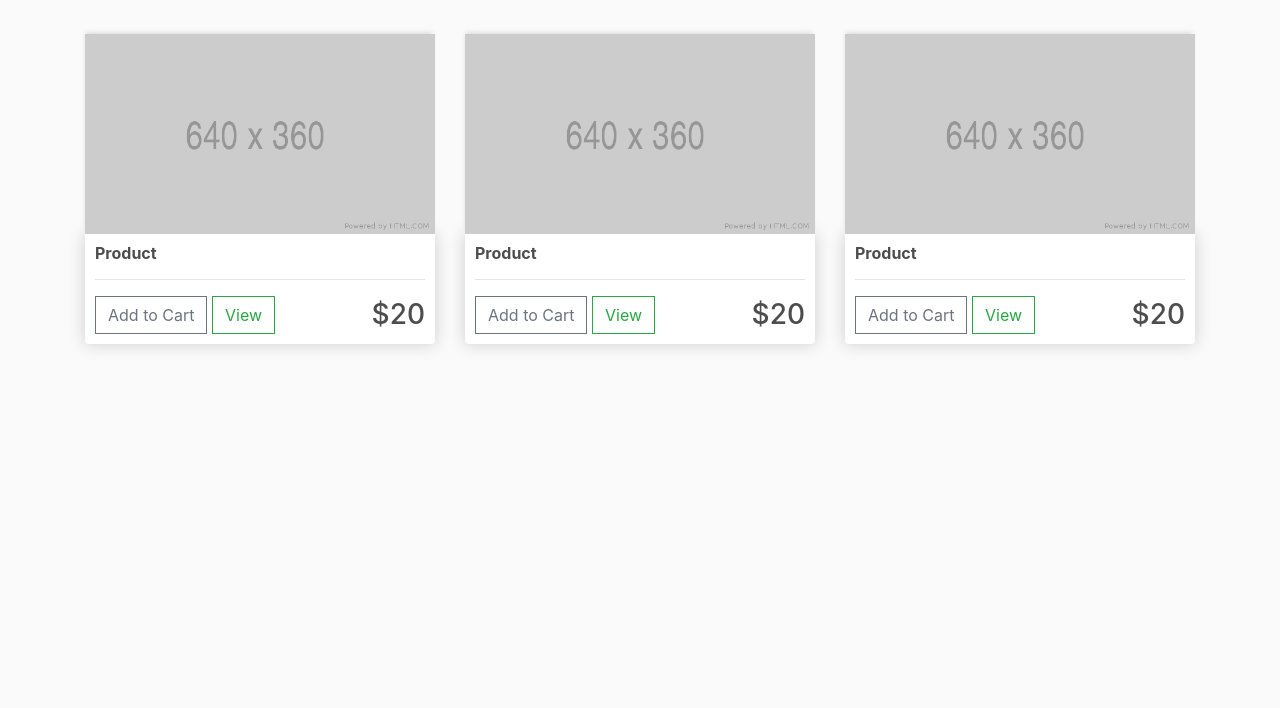
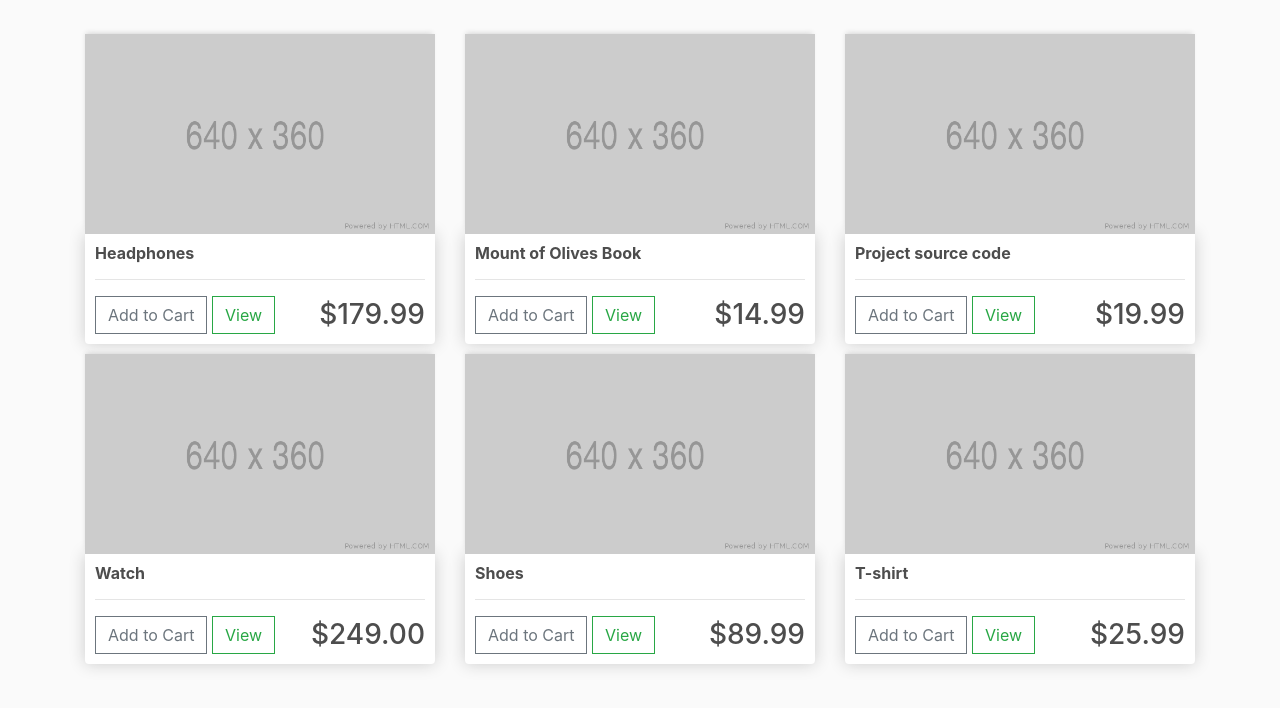
Before and after one commit to Sathya-Narayanan-99/shopp-it, a Django app: page / in a window 1280 px wide. Shown: the part 62-770 px from the top of the page. Run offline with Django 3.2, Linux system fonts and the light colour scheme; data comes from the database, SQL or seed files in the repository.

Commit message:
Rendering the product in the store

```diff
--- a/store/templates/store/store.html
+++ b/store/templates/store/store.html
@@ -4,35 +4,21 @@
 
 {% block content %}
     <div class="row">
+
+        {% for product in products %}
         <div class="col-lg-4">
             <img class="thumbnail" src="{% static 'images/ProductTemplate.png' %}" alt="">
             <div class="box-element product">
-                <h6><strong>Product</strong></h6>
+                <h6><strong>{{ product.name }}</strong></h6>
                 <hr>
                 <button class="btn btn-outline-secondary add-btn">Add to Cart</button>
                 <a class="btn btn-outline-success" href="">View</a>
-                <h3 style="display: inline-block; float: right; margin-top: 2px;">$20</h3>
+                <h3 style="display: inline-block; float: right; margin-top: 2px;">
+                    ${{product.price|floatformat:2}}
+                </h3>
             </div>
         </div>
-        <div class="col-lg-4">
-            <img class="thumbnail" src="{% static 'images/ProductTemplate.png' %}" alt="">
-            <div class="box-element product">
-                <h6><strong>Product</strong></h6>
-                <hr>
-                <button class="btn btn-outline-secondary add-btn">Add to Cart</button>
-                <a class="btn btn-outline-success" href="">View</a>
-                <h3 style="display: inline-block; float: right; margin-top: 2px;">$20</h3>
-            </div>
-        </div>
-        <div class="col-lg-4">
-            <img class="thumbnail" src="{% static 'images/ProductTemplate.png' %}" alt="">
-            <div class="box-element product">
-                <h6><strong>Product</strong></h6>
-                <hr>
-                <button class="btn btn-outline-secondary add-btn">Add to Cart</button>
-                <a class="btn btn-outline-success" href="">View</a>
-                <h3 style="display: inline-block; float: right; margin-top: 2px;">$20</h3>
-            </div>
-        </div>
+        {% endfor %}
+
     </div>
 {% endblock content %}
--- a/store/views.py
+++ b/store/views.py
@@ -1,8 +1,10 @@
 from django.shortcuts import render
+from .models import *
 
 # Create your views here.
 def store(request):
-    context = {}
+    products = Product.objects.all()
+    context = {'products':products}
     return render(request,"store/store.html",context)
 
 def cart(request):
```
